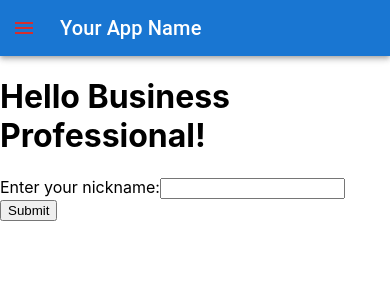
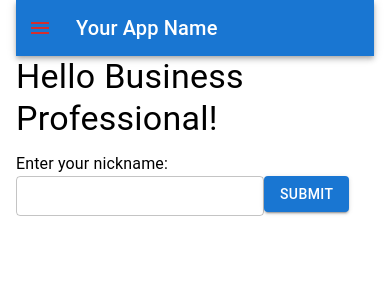
Before and after one commit to bennyp11/reply-all-v0-front-end, a React (Create React App) app: page /start in a window 390 px wide. Shown: the top 300 px of the page. Built offline with nearby package versions, Linux system fonts and the light colour scheme.

Commit message:
make startpage responsive

```diff
--- a/src/pages/StartPage.js
+++ b/src/pages/StartPage.js
@@ -1,6 +1,9 @@
 import React, { useState, useEffect, useRef } from 'react';
 import { useNavigate } from 'react-router-dom';
 import Nav from '../components/Nav/Nav';
+import { Container, Grid, TextField, Button, Typography, Box, Link } from '@mui/material';
+import { styled } from '@emotion/styled';
+
 
 function useGameNavigation() {
   const navigate = useNavigate();
@@ -67,26 +70,62 @@ function StartPage() {
   };
 
   return (
-    <div>
-    <Nav />
-      <h1>Hello Business Professional!</h1>
+    <Container>
+      <Grid container justifyContent="center" alignItems="center" spacing={3}>
+      <Grid item xs={12} md={6}>
+        <>
+      <Nav />
+      <Typography variant="h4" component="h1" gutterBottom>
+        Hello Business Professional!
+      </Typography>
       {!nickNameSent && (
-        <div>
-        <p>Enter your nickname:
-        <input type="text" value={nickName} onChange={handleNickNameChange} />
-        <button onClick={()=>handleEnterNickName(gameId, nickName)}>Submit</button>
-      </p>
-        </div>
+        <Box>
+          <Typography variant="body1" component="p">
+            Enter your nickname:
+          </Typography>
+          <TextField
+            value={nickName}
+            onChange={handleNickNameChange}
+            variant="outlined"
+            size="small"
+          />
+          <Button
+            variant="contained"
+            color="primary"
+            onClick={() => handleEnterNickName(gameId, nickName)}
+          >
+            Submit
+          </Button>
+        </Box>
       )}
-        {nickNameSent && (
-          <div>
-          <p>{nickName}, your game code is: {`${gameId}`}</p>
-          <p>Send <a href="localhost:3000/join">the join link</a> to your friends, along with the game code, so they can join in on the fun!</p>
-          <button onClick={handleCopyClick}>Copy Game Code</button>
-          <button onClick={() => handleEnterGameClick(gameId, nickName)}>Enter Game</button>
-          </div>
-        )}
-    </div>
+      {nickNameSent && (
+        <Box>
+          <Typography variant="body1" component="p">
+            {nickName}, your game code is: {`${gameId}`}
+          </Typography>
+          <Typography variant="body1" component="p">
+            Send{' '}
+            <Link href="localhost:3000/join" underline="hover">
+              the join link
+            </Link>{' '}
+            to your friends, along with the game code, so they can join in on the fun!
+          </Typography>
+          <Button variant="outlined" color="primary" onClick={handleCopyClick}>
+            Copy Game Code
+          </Button>
+          <Button
+            variant="contained"
+            color="primary"
+            onClick={() => handleEnterGameClick(gameId, nickName)}
+          >
+            Enter Game
+          </Button>
+        </Box>
+      )}
+      </>
+    </Grid>
+    </Grid>
+    </Container>
   );
 }
 
```
